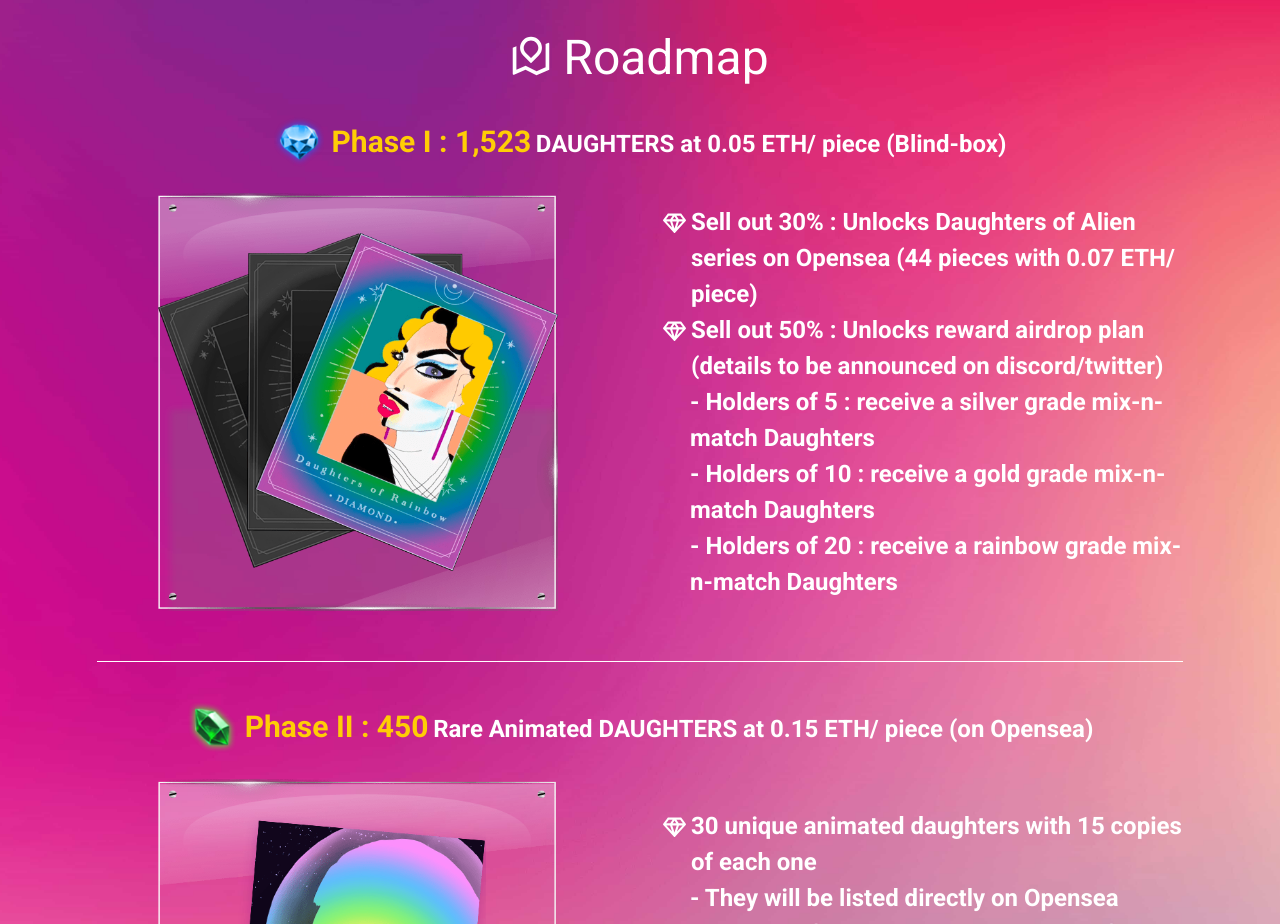
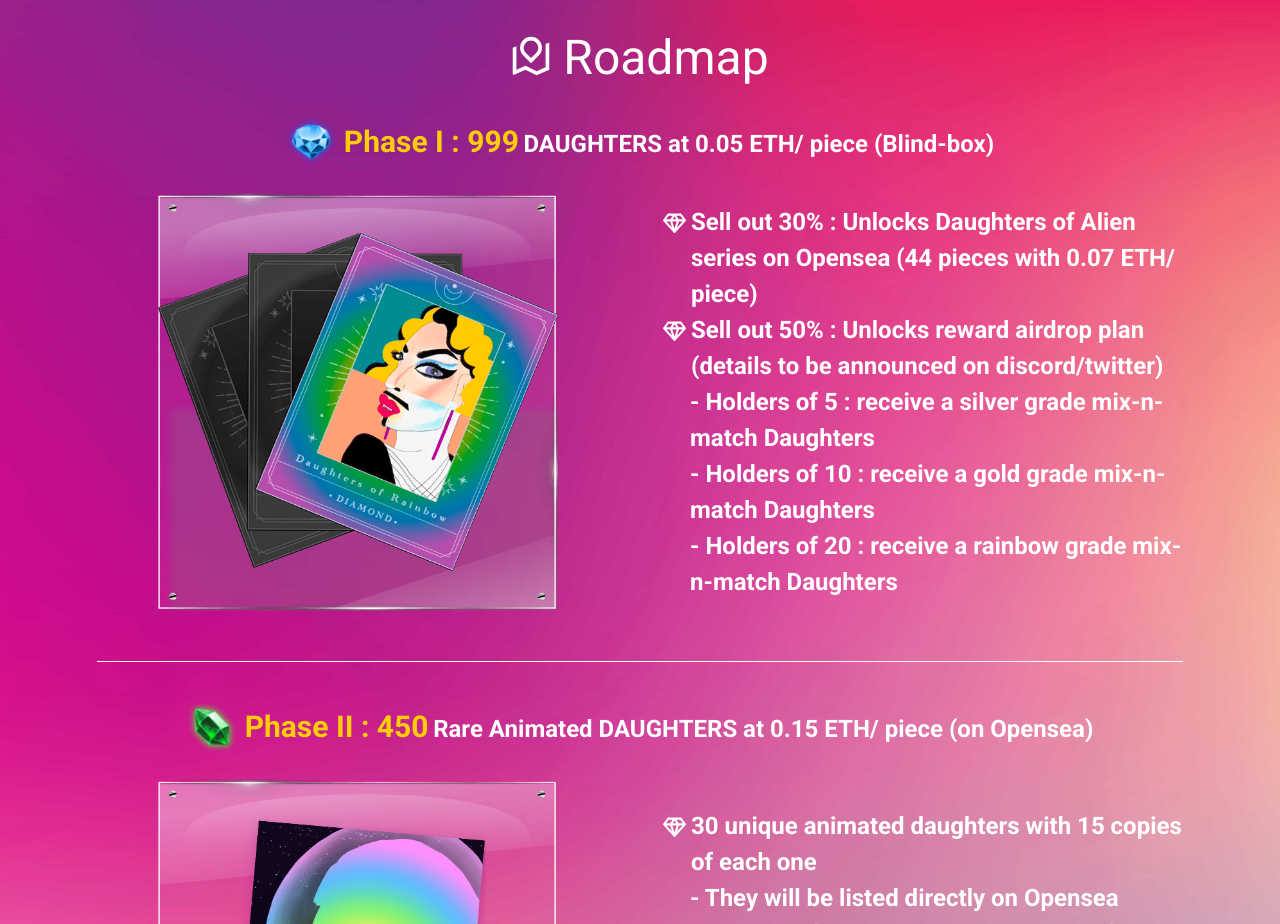
Before and after one commit to daughters-of-rainbow/daughters-of-rainbow, a Vue app: page /#/ in a window 1280 px wide. Shown: the part 2940-3864 px from the top of the page. Built offline with nearby package versions, Linux system fonts and the light colour scheme.

Commit message:
doc: modify text at roadmap section in Home.vue

```diff
--- a/src/views/Home.vue
+++ b/src/views/Home.vue
@@ -238,7 +238,7 @@
                             <h4 class="d-flex mx-3 mb-4">
                                 <div><img style="width: 41px" class="mr-2 mt-4 middle" src="../assets/diamand.png" /></div>
                                 <div class="pt-4 cfff">
-                                    <span class="strc ft20">Phase I : 1,523</span> DAUGHTERS at 0.05 ETH/ piece (Blind-box)
+                                    <span class="strc ft20">Phase I : 999</span> DAUGHTERS at 0.05 ETH/ piece (Blind-box)
                                 </div>
                             </h4>
                             <v-row justify="center" class="align-center mx-3">
@@ -351,7 +351,7 @@
                         <h3 class="d-flex pcFlexC mb-4">
                             <div><img style="width: 50px" class="middle mr-2" src="../assets/diamand.png" /></div>
                             <div class="cfff">
-                                <span class="strc ft30">Phase I : 1,523</span> <span class="ft24">DAUGHTERS at 0.05 ETH/ piece (Blind-box)</span>
+                                <span class="strc ft30">Phase I : 999</span> <span class="ft24">DAUGHTERS at 0.05 ETH/ piece (Blind-box)</span>
                             </div>
                         </h3>
                         <v-row justify="center" class="align-center roadmapiItem">
```
